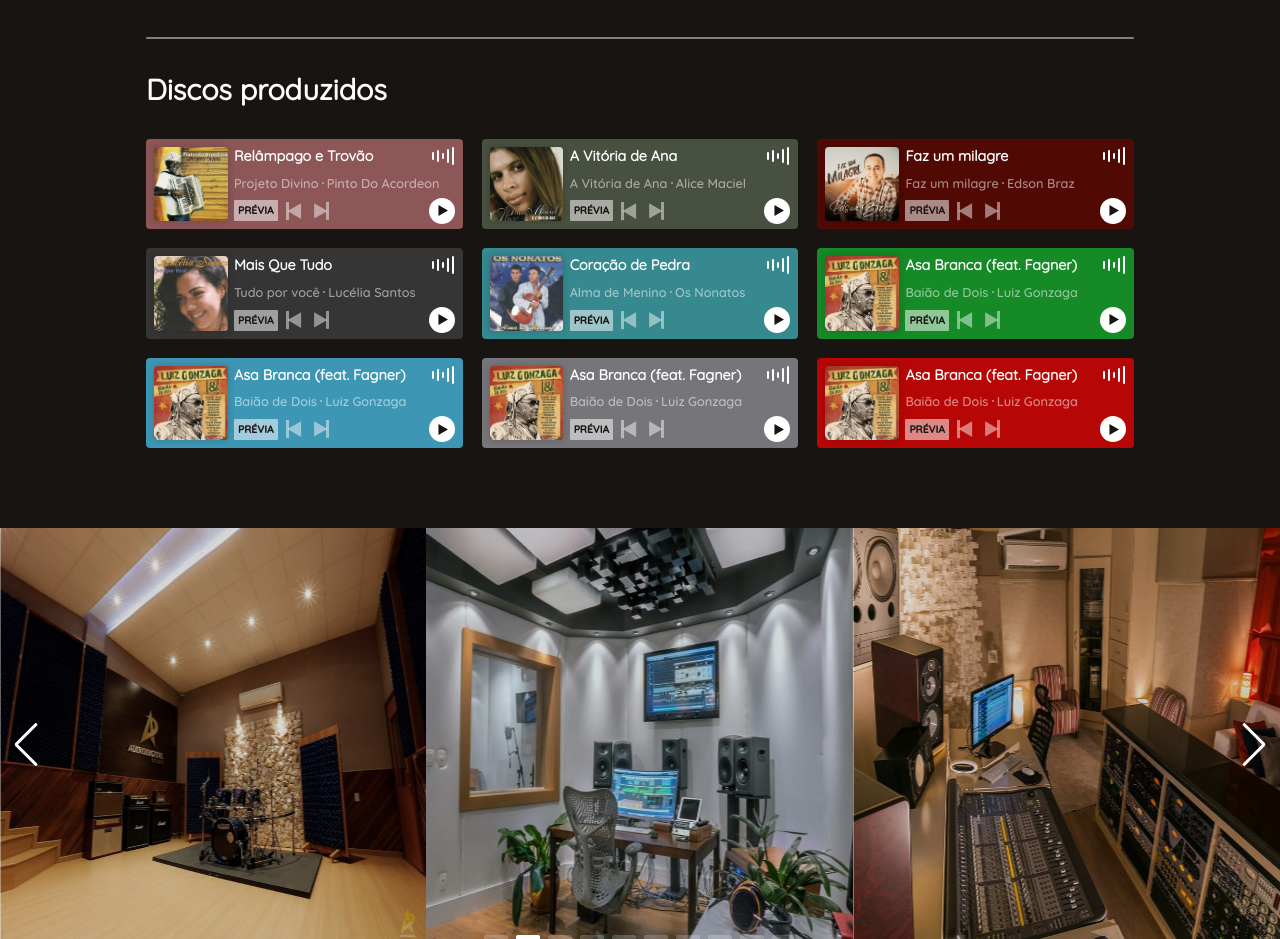
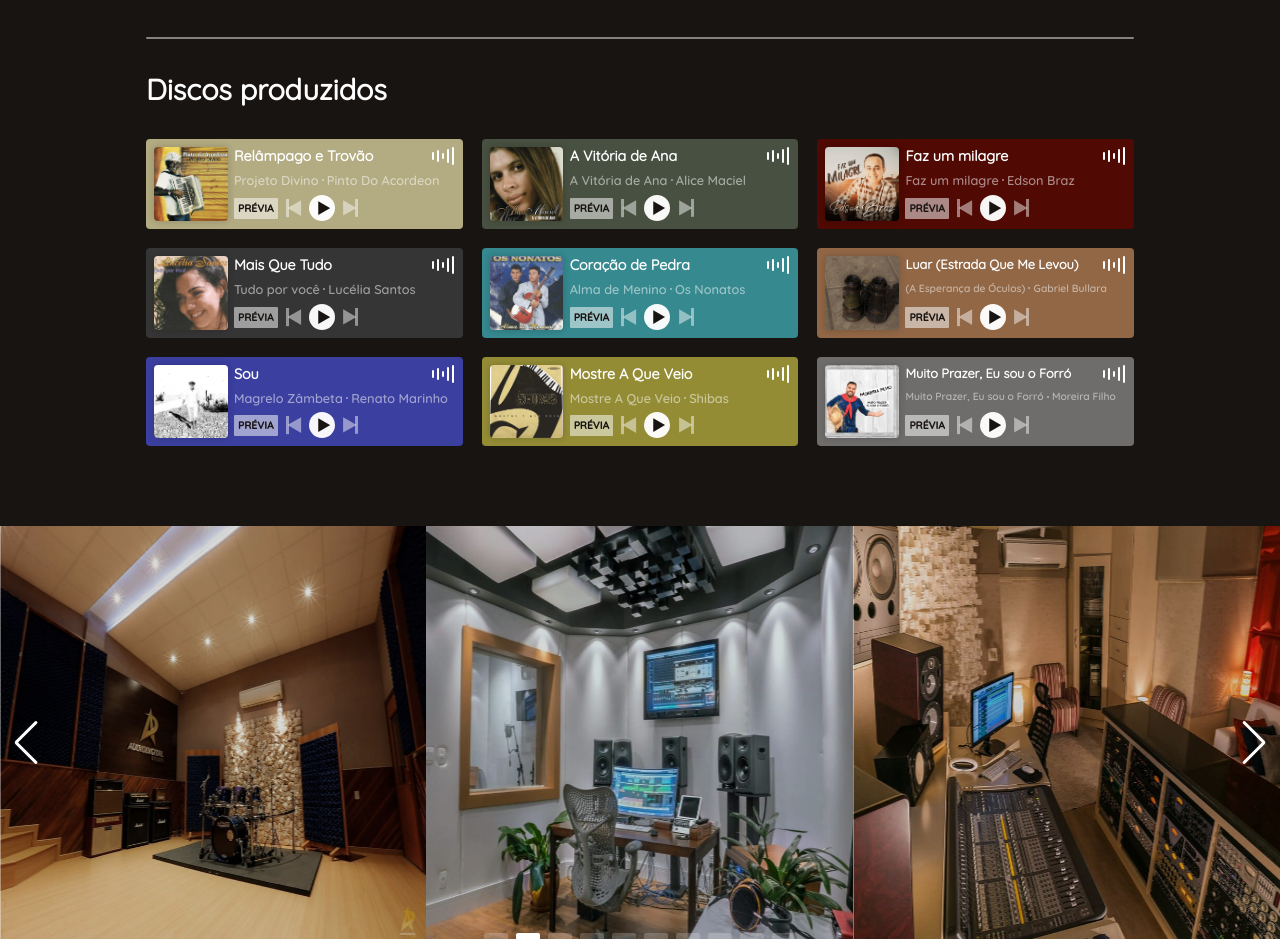
Before and after one commit to danieldantasnew/PBSTUDIO, a website built with Vite: page index.html in a window 1280 px wide. Shown: the part 1220-2159 px from the top of the page. Built offline with nearby package versions, Linux system fonts and the light colour scheme.

Commit message:
feat: novas estilizações e músicas

```diff
--- a/index.html
+++ b/index.html
@@ -371,19 +371,19 @@
                 </div>
               </div>
               <div id="audio6" class="audio-player">
-                <img src="./src/Assets/Audios/Capa Album.png" alt="Capa do álbum">
+                <img src="./src/Assets/Audios/Bullara/capaAlbumBullara.png" alt="Capa do álbum">
                 <div class="audio-info">
-                  <h4>Asa Branca (feat. Fagner)</h4>
+                  <h4>Luar (Estrada Que Me Levou)</h4>
                   <div class="audio-album-info">
-                    <p>Baião de Dois</p>
+                    <p>(A Esperança de Óculos)</p>
                     <div class="separador-album-artista"></div>
-                    <p>Luiz Gonzaga</p>
+                    <p>Gabriel Bullara</p>
                   </div>
                   <div class="ultima-linha">
                     <p>PRÉVIA</p>
                     <div class="controll">
                       <audio>
-                        <source src="./src/Assets/Audios/Luiz Gonzaga - Asa Branca ft. Fagner, Sivuca, Guadalupe.mp3" type="audio/mpeg">
+                        <source src="./src/Assets/Audios/Bullara/luar-estrada-que-me-levou.mp3" type="audio/mpeg">
                       </audio>
                       <div class="prev">
                         <svg width="27" height="25" viewBox="0 0 27 25" fill="none" xmlns="http://www.w3.org/2000/svg">
@@ -415,19 +415,19 @@
                 </div>
               </div>
               <div id="audio7" class="audio-player">
-                <img src="./src/Assets/Audios/Capa Album.png" alt="Capa do álbum">
+                <img src="./src/Assets/Audios/Renato Marinho/capaAlbumRenato.png" alt="Capa do álbum">
                 <div class="audio-info">
-                  <h4>Asa Branca (feat. Fagner)</h4>
+                  <h4>Sou</h4>
                   <div class="audio-album-info">
-                    <p>Baião de Dois</p>
+                    <p>Magrelo Zâmbeta</p>
                     <div class="separador-album-artista"></div>
-                    <p>Luiz Gonzaga</p>
+                    <p>Renato Marinho</p>
                   </div>
                   <div class="ultima-linha">
                     <p>PRÉVIA</p>
                     <div class="controll">
                       <audio>
-                        <source src="./src/Assets/Audios/Luiz Gonzaga - Asa Branca ft. Fagner, Sivuca, Guadalupe.mp3" type="audio/mpeg">
+                        <source src="./src/Assets/Audios/Renato Marinho/renato-marinho-magrelo-zambeta-sou.mp3" type="audio/mpeg">
                       </audio>
                       <div class="prev">
                         <svg width="27" height="25" viewBox="0 0 27 25" fill="none" xmlns="http://www.w3.org/2000/svg">
@@ -459,19 +459,19 @@
                 </div>
               </div>
               <div id="audio8" class="audio-player">
-                <img src="./src/Assets/Audios/Capa Album.png" alt="Capa do álbum">
+                <img src="./src/Assets/Audios/Shibas/capaAlbumShibas.png" alt="Capa do álbum">
                 <div class="audio-info">
-                  <h4>Asa Branca (feat. Fagner)</h4>
+                  <h4>Mostre A Que Veio</h4>
                   <div class="audio-album-info">
-                    <p>Baião de Dois</p>
+                    <p>Mostre A Que Veio</p>
                     <div class="separador-album-artista"></div>
-                    <p>Luiz Gonzaga</p>
+                    <p>Shibas</p>
                   </div>
                   <div class="ultima-linha">
                     <p>PRÉVIA</p>
                     <div class="controll">
                       <audio>
-                        <source src="./src/Assets/Audios/Luiz Gonzaga - Asa Branca ft. Fagner, Sivuca, Guadalupe.mp3" type="audio/mpeg">
+                        <source src="./src/Assets/Audios/Shibas/mostre-a-que-veio-shibas.mp3" type="audio/mpeg">
                       </audio>
                       <div class="prev">
                         <svg width="27" height="25" viewBox="0 0 27 25" fill="none" xmlns="http://www.w3.org/2000/svg">
@@ -503,19 +503,19 @@
                 </div>
               </div>
               <div id="audio9" class="audio-player">
-                <img src="./src/Assets/Audios/Capa Album.png" alt="Capa do álbum">
+                <img src="./src/Assets/Audios/Moreira Filho/capaAlbumMoreira.png" alt="Capa do álbum">
                 <div class="audio-info">
-                  <h4>Asa Branca (feat. Fagner)</h4>
+                  <h4>Muito Prazer, Eu sou o Forró</h4>
                   <div class="audio-album-info">
-                    <p>Baião de Dois</p>
+                    <p>Muito Prazer, Eu sou o Forró</p>
                     <div class="separador-album-artista"></div>
-                    <p>Luiz Gonzaga</p>
+                    <p>Moreira Filho</p>
                   </div>
                   <div class="ultima-linha">
                     <p>PRÉVIA</p>
                     <div class="controll">
                       <audio>
-                        <source src="./src/Assets/Audios/Luiz Gonzaga - Asa Branca ft. Fagner, Sivuca, Guadalupe.mp3" type="audio/mpeg">
+                        <source src="./src/Assets/Audios/Moreira Filho/muito-prazer-eu-sou-o-forro.mp3" type="audio/mpeg">
                       </audio>
                       <div class="prev">
                         <svg width="27" height="25" viewBox="0 0 27 25" fill="none" xmlns="http://www.w3.org/2000/svg">
--- a/src/Styles/Discos.css
+++ b/src/Styles/Discos.css
@@ -31,6 +31,17 @@
   position: relative;
 }
 
+.audio-player:nth-child(6) h4,
+.audio-player:nth-child(9) h4
+{
+  font-size: .8rem;
+}
+
+.audio-player:nth-child(6) p,
+.audio-player:nth-child(9) p {
+  font-size: .65rem;
+}
+
 .audio-player img {
   height: 100%;
   width: 100%;
@@ -43,6 +54,7 @@
   display: flex;
   flex-direction: column;
   justify-content: space-between;
+  gap: 1rem;
   font-family: "Quicksand medium";
   color: var(--scale-10-transparent);
 }
@@ -83,7 +95,7 @@
   padding: 4px;
   font-weight: 600;
   border-radius: 1px;
-  font-size: .65rem;
+  font-size: .65rem !important;
 }
 
 .controll {
@@ -104,16 +116,15 @@
 }
 
 .playpause {
-  position: absolute;
-  right: 0;
-  background-color: white;
+  background-color: rgba(255, 255, 255, 0.959);
   border-radius: 50%;
-  padding: .4rem;
+  padding: .3rem;
   display: flex;
   justify-content: center;
   align-items: center;
   height: 26px !important;
   width: 26px !important;
+  cursor: pointer;
 }
 
 .icone-play {
@@ -185,7 +196,7 @@
 }
 
 #audio1 {
-  background-color: #8D5657;
+  background-color: #b3ab81;
 }
 
 #audio2 {
@@ -205,22 +216,28 @@
 }
 
 #audio6 {
-  background-color: #158A26;
+  background-color: #916746;
 }
 
 #audio7 {
-  background-color: #3d96b4;
+  background-color: #535efd9a;
 }
 
 #audio8 {
-  background-color: #76767A;
+  background-color: #d4cb49a9;;
 }
 
 #audio9 {
-  background-color: rgba(255, 0, 0, 0.685);
+  background-color: rgba(150, 150, 150, 0.685);
 }
 
-@media (max-width: 892px) {
+@media (min-width:860px) {
+  .audio-info {
+    gap: 0;
+  }
+}
+
+@media (max-width: 1009px) {
   .audios {
     grid-template-columns: repeat(2, 1fr);
     gap: 1.2rem;
@@ -233,7 +250,7 @@
   }
 }
 
-@media (max-width: 630px) {
+@media (max-width: 682px) {
   .audios {
     justify-content: center;
     grid-template-columns: minmax(320px,380px);
```
Also changed, not shown: src/Assets/Audios/Bullara/capaAlbumBullara.png (added), src/Assets/Audios/Moreira Filho/capaAlbumMoreira.png (added), src/Assets/Audios/Renato Marinho/capaAlbumRenato.png (added), src/Assets/Audios/Shibas/capaAlbumShibas.png (added), 4 other files.
